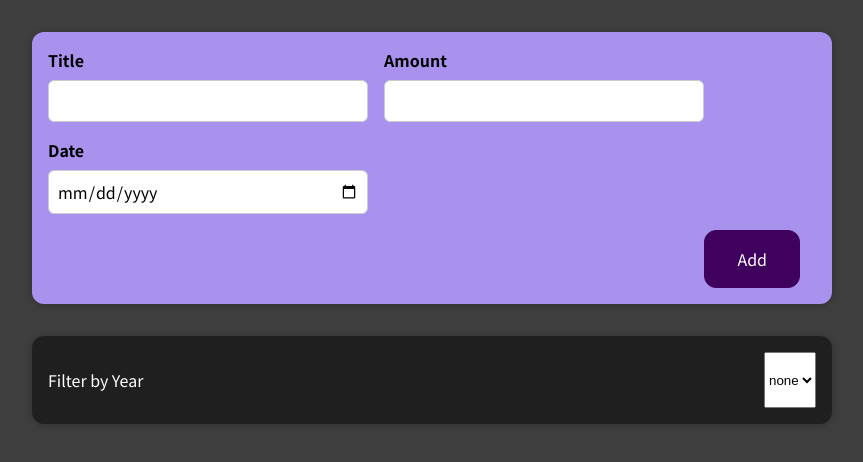
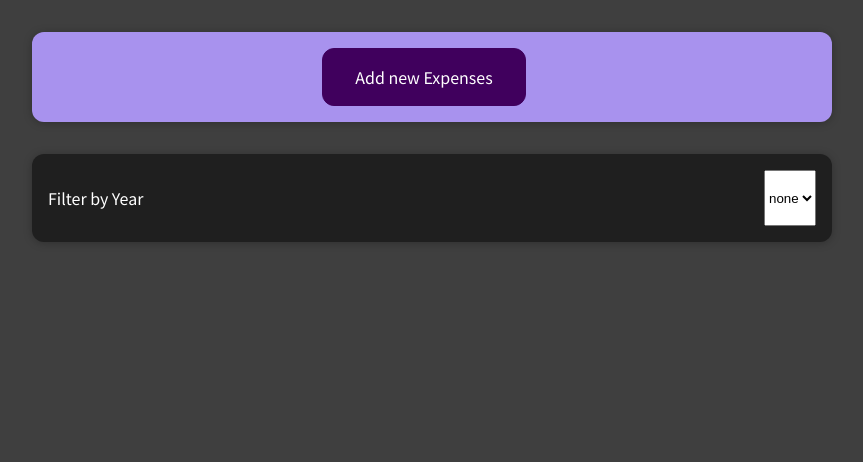
Before and after one commit to 312-s/finance, a React (Create React App) app: page / in a window 1280 px wide. Shown: the top 462 px of the page, without its empty margins (208-1071 px from the left). Built offline with nearby package versions, Linux system fonts and the light colour scheme.

Commit message:
Add from collaps

```diff
--- a/src/components/ExpenseCreator/ExpenseCreator.js
+++ b/src/components/ExpenseCreator/ExpenseCreator.js
@@ -1,9 +1,23 @@
-import React from "react";
+import React, {useState} from "react";
 import './ExpenseCreator.css';
 import ExpenseForm from "./ExpenseForm";
 
 export default function ExpenseCreator(props) {
+    let [isFormDisplayed, setIsFormDisplayed] = useState(false);
+
+    function changeFormStatus() {
+        setIsFormDisplayed(!isFormDisplayed);
+    }
+
+    function displayForm() {
+        if (isFormDisplayed) {
+            return <ExpenseForm closeForm={changeFormStatus} addNewExpense={props.addNewExpense} />;
+        }
+
+        return <button onClick={changeFormStatus}>Add new Expenses</button>
+    }
+
     return <div className="expense-creator">
-        <ExpenseForm addNewExpense={props.addNewExpense} />
+        {displayForm()}
     </div>
 }
--- a/src/components/ExpenseCreator/ExpenseForm.js
+++ b/src/components/ExpenseCreator/ExpenseForm.js
@@ -10,6 +10,7 @@ export default function ExpenseForm(props) {
         fieldsData.date = new Date(fieldsData.date);
 
         props.addNewExpense(fieldsData);
+        props.closeForm();
     }
 
     return <div><form onSubmit={getFormExpense}>
@@ -28,6 +29,7 @@ export default function ExpenseForm(props) {
             </div>
         </div>
         <div className="expense-form__actions">
+            <button onClick={props.closeForm}>Cancel</button>
             <button type="submit">Add</button>
         </div>
     </form></div>
```
